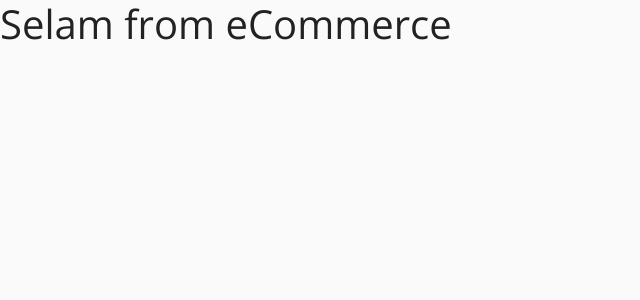
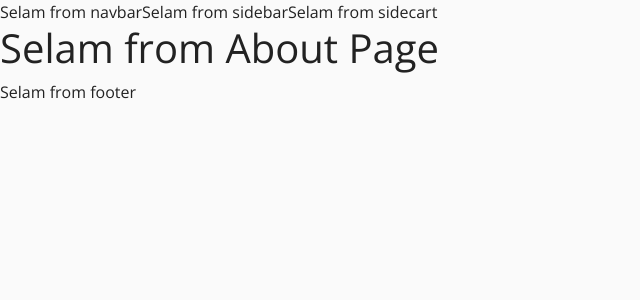
Before and after one commit to darat11/react-ecommerce-app, a React (Create React App) app: page /about in a window 1280 px wide. Shown: the top 300 px of the page, without its empty margins (0-640 px from the left). Built offline with nearby package versions, Linux system fonts and the light colour scheme.

Commit message:
Component and page structure

```diff
--- a/src/App.js
+++ b/src/App.js
@@ -7,10 +7,38 @@ import About from "./pages/AboutPage";
 import Products from "./pages/ProductsPage";
 import Contact from "./pages/ContactPage";
 import SingleProduct from "./pages/SingleProductPage";
+import Cart from "./pages/CartPage";
 import Default from "./pages/Default";
 
+import { Route, Switch } from "react-router-dom";
+
+import Navbar from "./components/Navbar";
+import Footer from "./components/Footer";
+import Sidebar from "./components/Sidebar";
+import SideCart from "./components/SideCart";
+
 function App() {
-  return <h1>Selam from eCommerce</h1>;
+  return (
+    <>
+      {/* navbar, sidebar, cart, footer */}
+
+      <Navbar />
+      <Sidebar />
+      <SideCart />
+
+      <Switch>
+        <Route path="/" exact component={Home} />
+        <Route path="/about" component={About} />
+        <Route path="/contact" component={Contact} />
+        <Route path="/products" exact component={Products} />
+        <Route path="/products/:id" component={SingleProduct} />
+        <Route path="/cart" component={Cart} />
+        <Route component={Default} />
+      </Switch>
+
+      <Footer />
+    </>
+  );
 }
 
 export default App;
--- /dev/null
+++ b/src/components/Footer.js
@@ -0,0 +1,5 @@
+import React from "react";
+
+export default function Footer() {
+  return <>Selam from footer</>;
+}
--- /dev/null
+++ b/src/components/Navbar.js
@@ -0,0 +1,5 @@
+import React from "react";
+
+export default function Navbar() {
+  return <>Selam from navbar</>;
+}
--- /dev/null
+++ b/src/components/SideCart.js
@@ -0,0 +1,5 @@
+import React from "react";
+
+export default function SideCart() {
+  return <>Selam from sidecart</>;
+}
--- /dev/null
+++ b/src/components/Sidebar.js
@@ -0,0 +1,5 @@
+import React from "react";
+
+export default function Sidebar() {
+  return <>Selam from sidebar</>;
+}
--- a/src/index.js
+++ b/src/index.js
@@ -4,7 +4,14 @@ import ReactDOM from "react-dom";
 import App from "./App";
 import * as serviceWorker from "./serviceWorker";
 
-ReactDOM.render(<App />, document.getElementById("root"));
+import { BrowserRouter as Router } from "react-router-dom";
+
+ReactDOM.render(
+  <Router>
+    <App />
+  </Router>,
+  document.getElementById("root")
+);
 
 // If you want your app to work offline and load faster, you can change
 // unregister() to register() below. Note this comes with some pitfalls.
```
